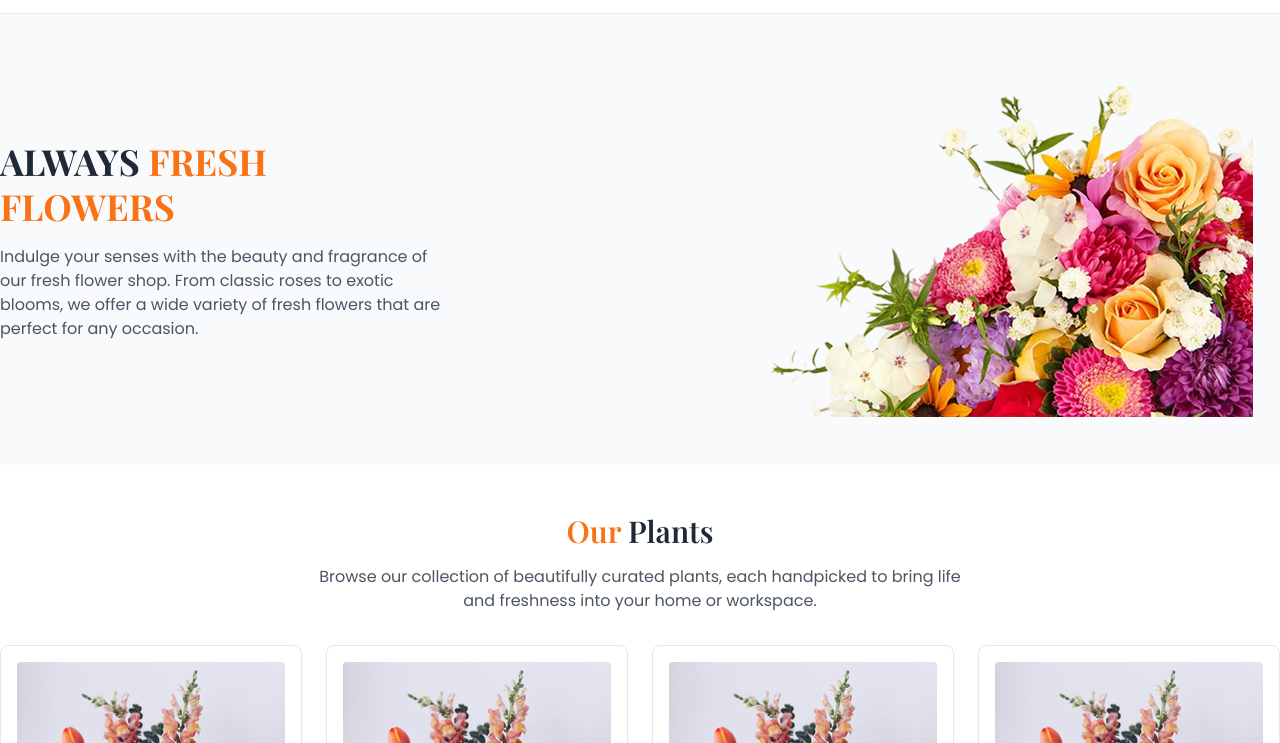
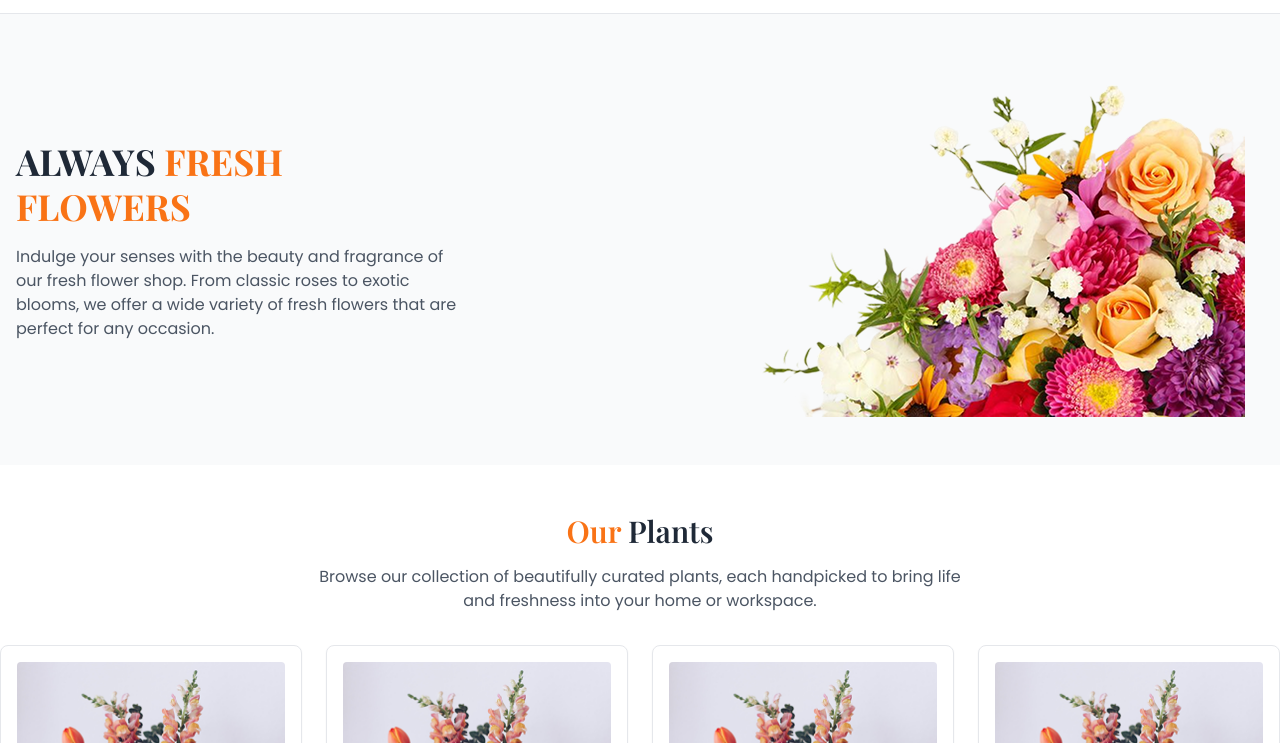
Before and after one commit to SabbirRasif/responsive-flowers, a plain HTML site: page index.html in a window 1280 px wide. Shown: the part 57-800 px from the top of the page. Drawn offline with nearby package versions, Linux system fonts and the light colour scheme.

Commit message:
add margins in hero section

```diff
--- a/index.html
+++ b/index.html
@@ -42,7 +42,7 @@
 </header>
 
      <section class="py-12 bg-gray-50 w-1140 m-150">
-        <div class="container mx-auto flex flex-col-reverse md:flex-row items-center gap-8 px-0 w-1140">
+        <div class="container mx-auto flex flex-col-reverse md:flex-row items-center gap-8 px-4 w-1140">
              <div class="md:w-1/2">
                   <h1 class="text-4xl font-bold leading-tight">ALWAYS <span class="text-orange-500">FRESH <br> FLOWERS </span></h1>
         <p class="mt-4 text-gray-600 max-w-md">Indulge your senses with the beauty and fragrance of our fresh flower shop. From classic roses to exotic blooms, we offer a wide variety of fresh flowers that are perfect for any occasion. </p>
```
